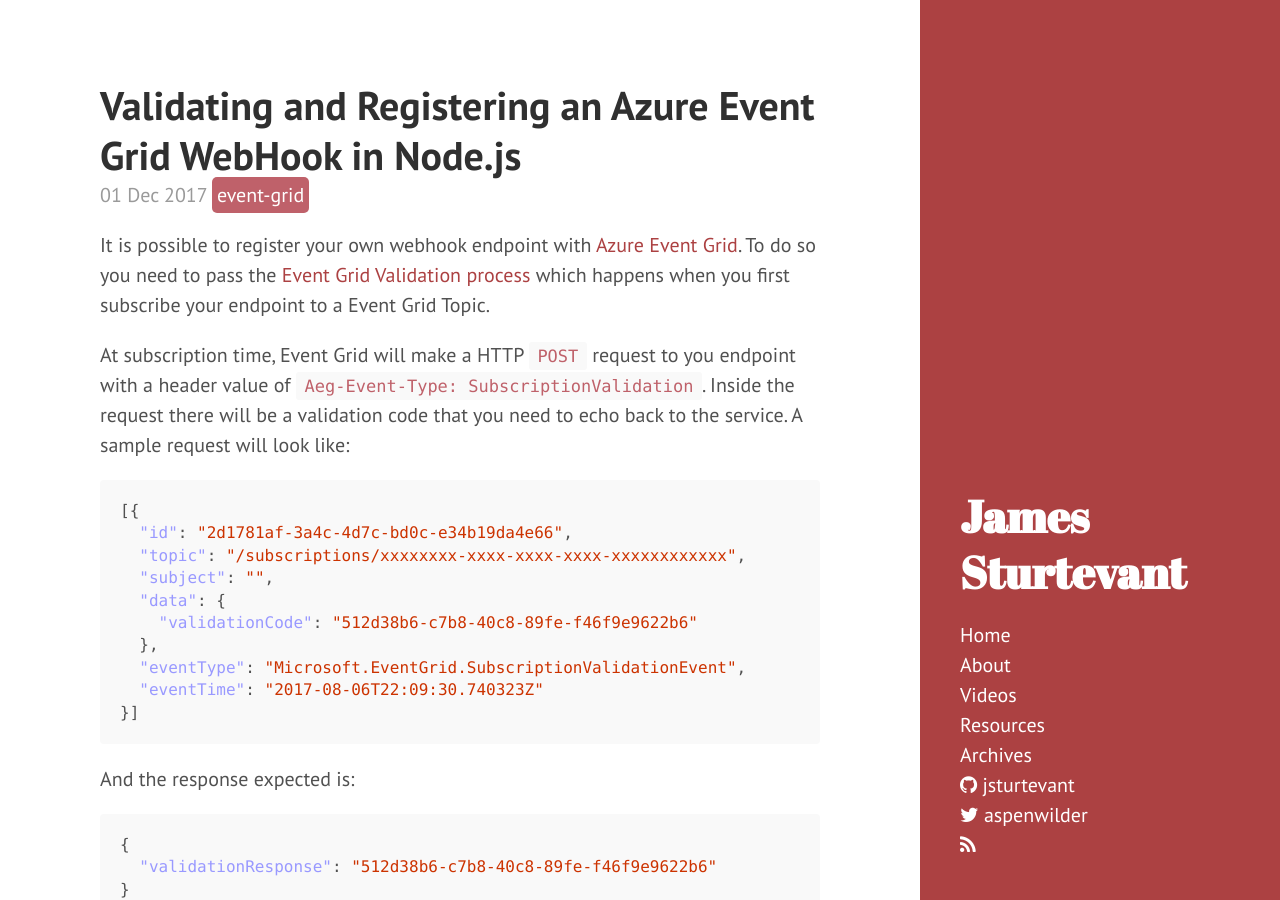
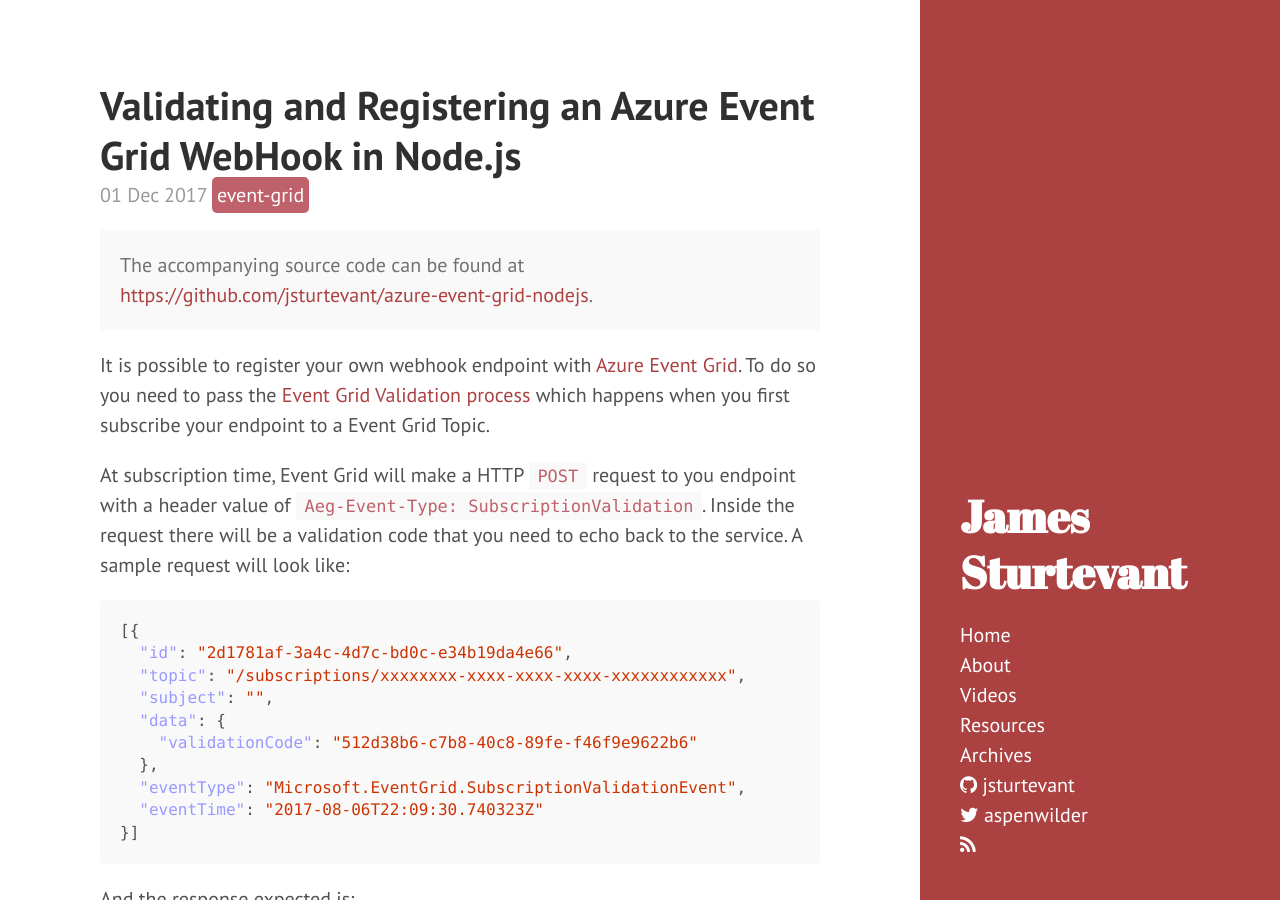
Before and after one commit to jsturtevant/jsturtevant.github.io, a Jekyll site: the page built from _posts/2017-12-01-Validating-Azure-Event-Grid-WebHook-in-Nodejs.md, in a window 1280 px wide and 900 px high. Built offline with Jekyll 4.4.1, drawn with Linux system fonts in a browser that asks for light colours; nearby versions of some CDN libraries; comment, search, counter and statistics services are not loaded.

Commit message:
update with source code link

```diff
--- a/_posts/2017-12-01-Validating-Azure-Event-Grid-WebHook-in-Nodejs.md
+++ b/_posts/2017-12-01-Validating-Azure-Event-Grid-WebHook-in-Nodejs.md
@@ -7,6 +7,9 @@ categories:
   - azure
   - nodejs
 ---
+
+<p class="message">The accompanying source code can be found at <a href="https://github.com/jsturtevant/azure-event-grid-nodejs">https://github.com/jsturtevant/azure-event-grid-nodejs</a>.
+</p>
 
 It is possible to register your own webhook endpoint with [Azure Event Grid](https://docs.microsoft.com/en-us/azure/event-grid/).  To do so you need to pass the [Event Grid Validation process](https://docs.microsoft.com/en-us/azure/event-grid/security-authentication) which happens when you first subscribe your endpoint to a Event Grid Topic.
 
```
